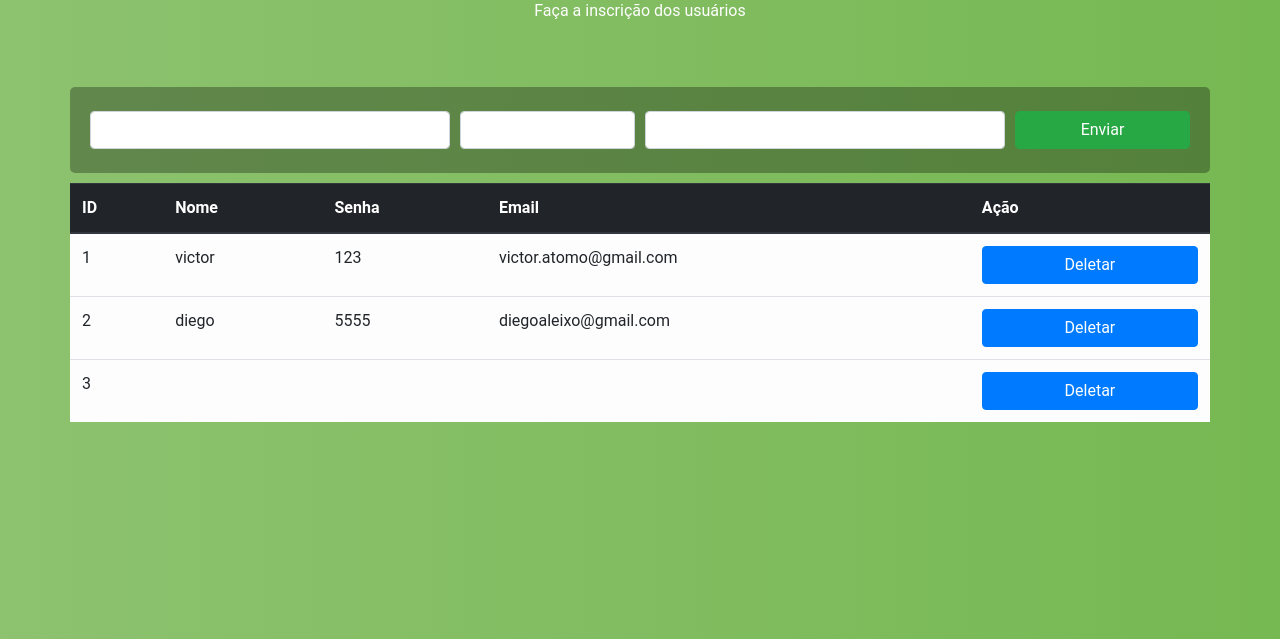
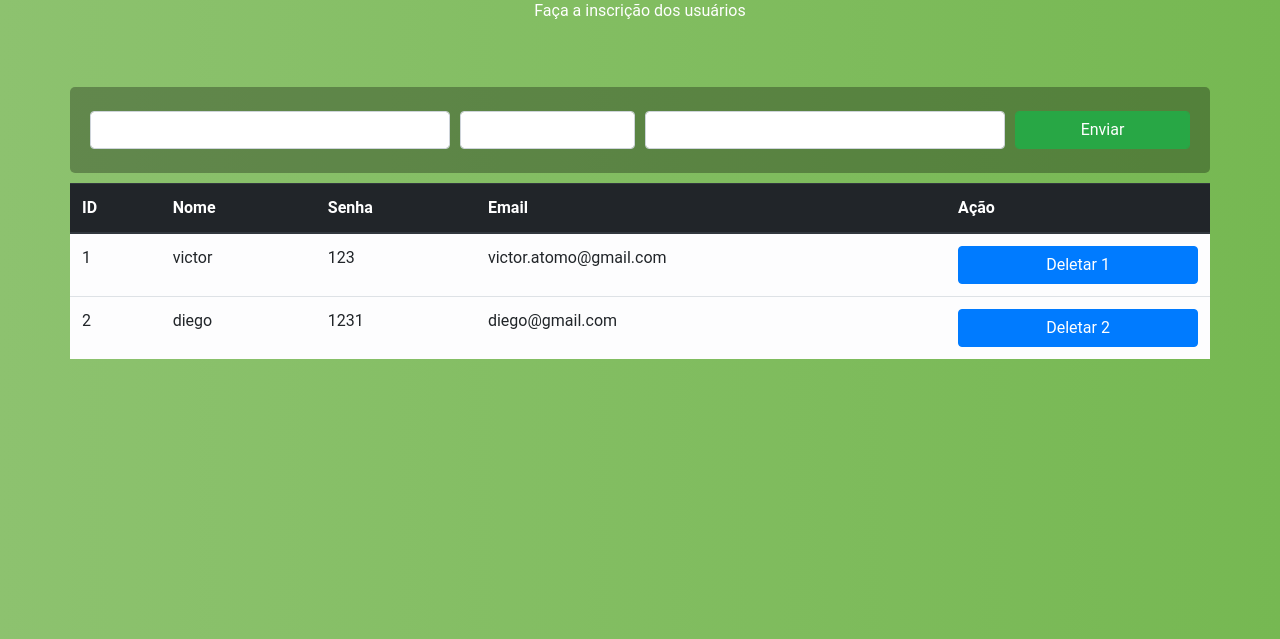
Before and after one commit to victeo/php, a PHP site: page /desafio/logado.php in a window 1280 px wide. Shown: the part 161-800 px from the top of the page. Run offline with PHP 8.4, Linux system fonts and the light colour scheme.

Commit message:
Add files via upload

```diff
--- a/desafio/logado.php
+++ b/desafio/logado.php
@@ -18,15 +18,94 @@ $data2=array();
 foreach ($arr as $dat){
 
 	$data2 = explode(",", $dat);
+	if($data2[1]!=""):
+		$vet[] = array("id"=>$data2[0],"user"=>$data2[1],"senha"=>$data2[2],"email"=>$data2[3]);
+		$_SESSION['valores'][$data2[0]] = array("id"=>$data2[0],"user"=>$data2[1],"senha"=>$data2[2],"email"=>$data2[3]);
 
-	$vet[] = array("id"=>$data2[0],"user"=>$data2[1],"senha"=>$data2[2],"email"=>$data2[3]);
+	endif;
+}
+//echo '<pre>';
+
+/*$_SESSION['vet'] = $vet;
+print_r($_SESSION['vet']);
+print_r($vet);
+*/
+
+//--------puxa dados ------------
+
+
+	$_SESSION['i'] = $data2[0] + 1;
+
+
+	if (isset($_POST['cadastro']) ) {
+
+		if(!empty($_POST['nome']) and !empty($_POST['senha']) and !empty($_POST['email'])){
+
+
+
+			$iscrivido = array('id'=>$_SESSION['i'],'user'=>$_POST['nome'],'senha'=>$_POST['senha'],'email'=>$_POST['email']);
+			$escrever = '';
+			$escrever .= "/";
+
+			$escrever .= implode(',',$iscrivido);
+
+			//Cria o arquivo ou abre caso já exista
+			$arquivo = fopen('usuarios.txt','a+');
+
+
+			if ($arquivo == false) die('Não foi possível criar o arquivo.');
+			//Escreve no arquivo
+			//fwrite($arquivo, '/');
+			fwrite ($arquivo, $escrever);
+			//Fechamos o arquivo após escrever nele
+			fclose($arquivo);
+
+
 
 
 		}
-//print_r($vet);
-//echo '</pre>';
 
-//------------------------
+
+	}
+	//echo '<pre>';
+	if(isset($_POST['deletardados'])):
+		$id_del = explode(' ', $_POST['deletardados']);
+
+		unset($_SESSION['valores'][$id_del[1]]);
+
+
+
+		//print_r($_SESSION['valores']);
+
+		foreach ($_SESSION['valores'] as $key => $value2) {
+
+			$salvar[] = implode(',', $value2);
+
+		}
+
+		$salvar2 = implode('/', $salvar);
+
+		unset($_SESSION['valores']);
+
+	//	print_r($salvar2);
+
+		//Cria o arquivo ou abre caso já exista
+			$arquivo2 = fopen('usuarios.txt','w+');
+
+
+			if ($arquivo2 == false) die('Não foi possível criar o arquivo.');
+			//Escreve no arquivo
+			//fwrite($arquivo, '/');
+			fwrite ($arquivo2, $salvar2);
+			//Fechamos o arquivo após escrever nele
+			fclose($arquivo2);
+
+
+
+	endif;
+
+//-----------------
+
 function tabela($vet){
 	?>
 	<table class="table table-light">
@@ -43,15 +122,21 @@ function tabela($vet){
 			<?php
 			foreach ($vet as $value) {
 
-		foreach ($value as $val) {
+				foreach ($value as $chv=>$val) {
+
 					?>
 					<td><?php echo $val; ?></td>
 				<?php } ?>
-					<td><input type="submit" name="enviardados" class="btn btn-primary btn-user btn-block" value="Deletar"></td>
+				<td>
+					<form method="POST">
+					<input type="submit" name="deletardados" class="btn btn-primary btn-user btn-block" value="Deletar <?php echo $value['id']?>">
+					</form>
+				</td>
 			</tr>
 
 
 		<?php }
+
 
 
 		?>
@@ -100,43 +185,9 @@ function tabela($vet){
 
 			</div>
 		</div>
+
 		<div class="row caixa2">
 			<?php echo tabela($vet);  ?>
 		</div>
 
 	</div>
-<?php
-
-	$_SESSION['i'] = $data2[0] + 1;
-
-
-if (isset($_POST['cadastro']) ) {
-
-	if(isset($_POST['nome']) and isset($_POST['senha']) and isset($_POST['email'])){
-
-
-
-	$iscrivido = array('id'=>$_SESSION['i'],'user'=>$_POST['nome'],'senha'=>$_POST['senha'],'email'=>$_POST['email']);
-	$escrever = '';
-	$escrever .= "/";
-
-	$escrever .= implode(',',$iscrivido);
-
-			//Cria o arquivo ou abre caso já exista
-			$arquivo = fopen('usuarios.txt','a+');
-
-
-			if ($arquivo == false) die('Não foi possível criar o arquivo.');
-			//Escreve no arquivo
-			//fwrite($arquivo, '/');
-			fwrite ($arquivo, $escrever);
-			//Fechamos o arquivo após escrever nele
-			fclose($arquivo);
-
-
-
-
-		}
-
-
-}
--- a/desafio/usuarios.txt
+++ b/desafio/usuarios.txt
@@ -1 +1 @@
-1,victor,123,victor.atomo@gmail.com/2,diego,5555,diegoaleixo@gmail.com/3,,,
+1,victor,123,victor.atomo@gmail.com/2,diego,1231,diego@gmail.com
```
Lines whose indentation alone changed are shown as unchanged.
